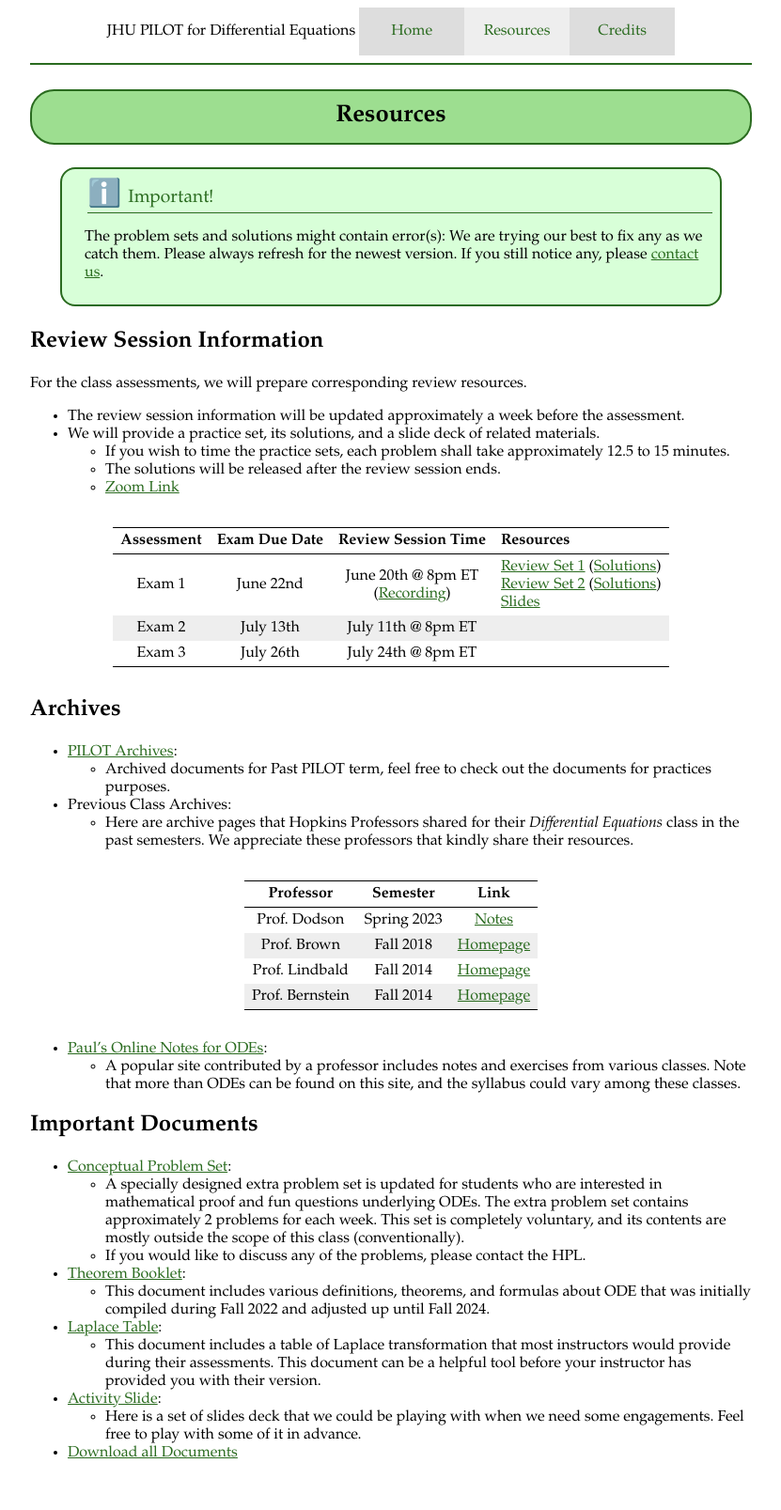
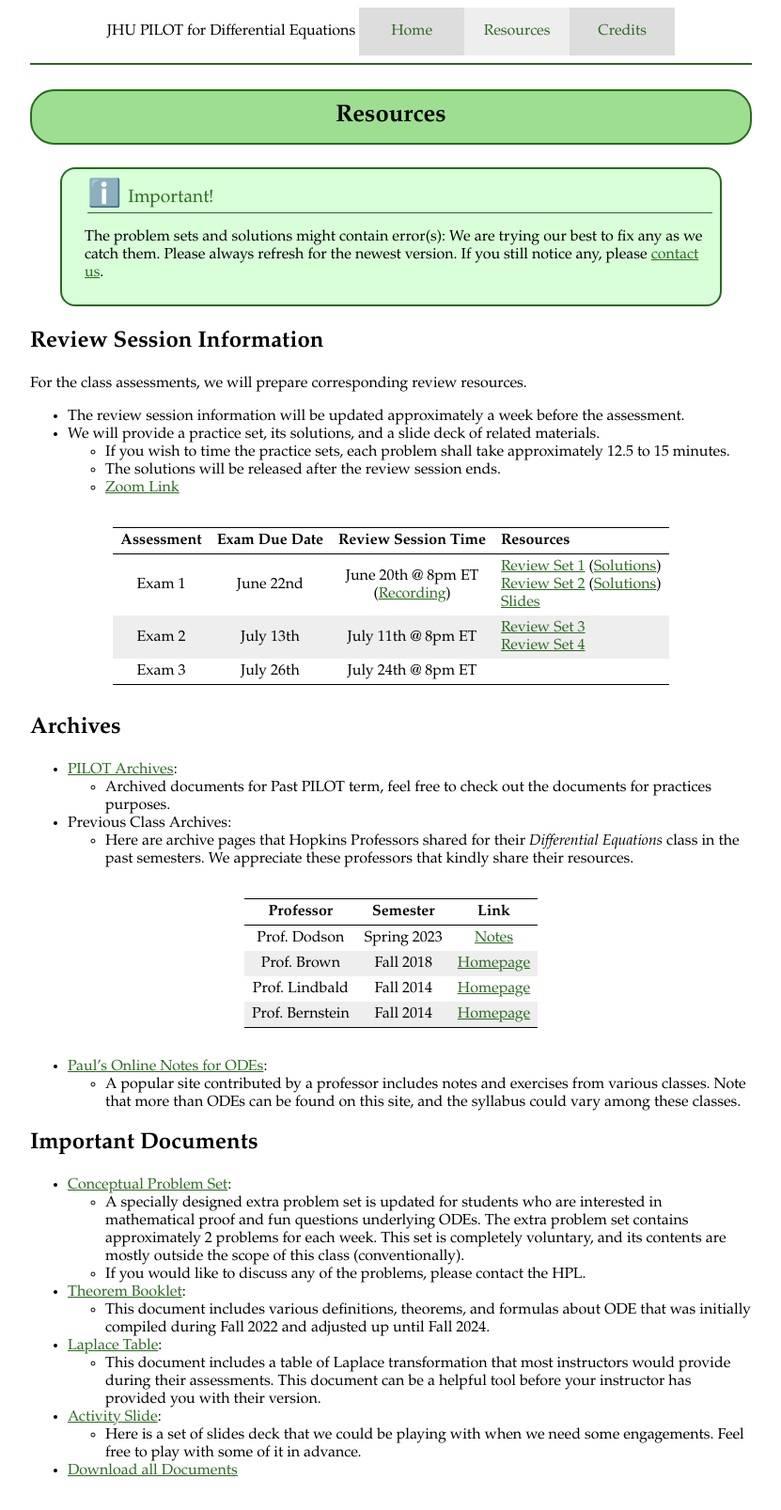
Before and after one commit to JHU-ODE-PILOT/SU25, a Jekyll site: the page built from resources.md, in a window 1280 px wide. Shown: the whole page at 94% size, without its empty margins (224-1055 px from the left). Built offline with Jekyll 4.4.1, drawn with Linux system fonts in a browser that asks for light colours.

Commit message:
published review sets for exam 2

```diff
--- a/resources.md
+++ b/resources.md
@@ -23,7 +23,7 @@ For the class assessments, we will prepare corresponding review resources.
 | Assessment | Exam Due Date | Review Session Time | Resources |
 |:----------:|:---------:|:-------------------:|:----------|
 | Exam 1 | June 22nd | June 20th @ 8pm ET <br> ([Recording](https://youtu.be/Muc4yEnJ7II)) | [Review Set 1](/PSets/Exam_1-PS1.pdf) ([Solutions](/PSets/Exam_1-PS1-solutions.pdf)) <br> [Review Set 2](/PSets/Exam_1-PS2.pdf) ([Solutions](/PSets/Exam_1-PS2-solutions.pdf)) <br> [Slides](/PSets/Exam_1-Slides.pdf)|
-| Exam 2 | July 13th | July 11th @ 8pm ET |  |
+| Exam 2 | July 13th | July 11th @ 8pm ET | [Review Set 3](/PSets/Exam_2-PS3.pdf) <br> [Review Set 4](/PSets/Exam_2-PS4.pdf) |
 | Exam 3 | July 26th | July 24th @ 8pm ET |  |
 
 
```
